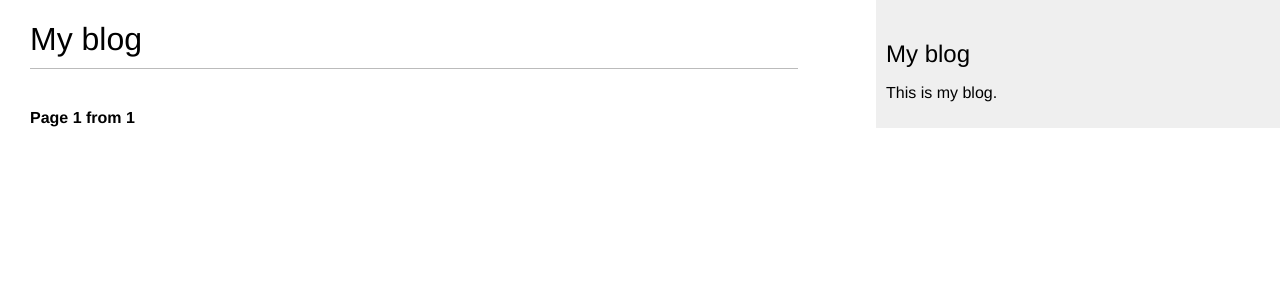
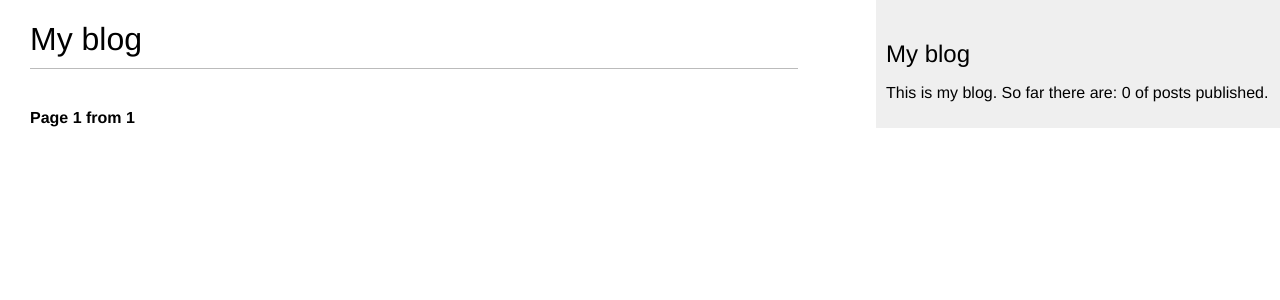
Before and after one commit to BlooAM/d4o-blog, a Django app: page /blog/ in a window 1280 px wide. Shown: the top 300 px of the page. Run offline with Django 4.2, Linux system fonts and the light colour scheme; data that the repository does not hold is empty.

Commit message:
include simple tag for base template

```diff
--- a/d4o_blog/blog/templates/blog/base.html
+++ b/d4o_blog/blog/templates/blog/base.html
@@ -1,3 +1,4 @@
+{% load blog_tags %}
 {% load static %}
 <!DOCTYPE html>
 <html lang="en">
@@ -12,7 +13,10 @@
     </div>
     <div id="sidebar">
         <h2>My blog</h2>
-        <p>This is my blog.</p>
+        <p>
+            This is my blog.
+            So far there are: {% total_posts %} of posts published.
+        </p>
     </div>
 </body>
 </html>
```
